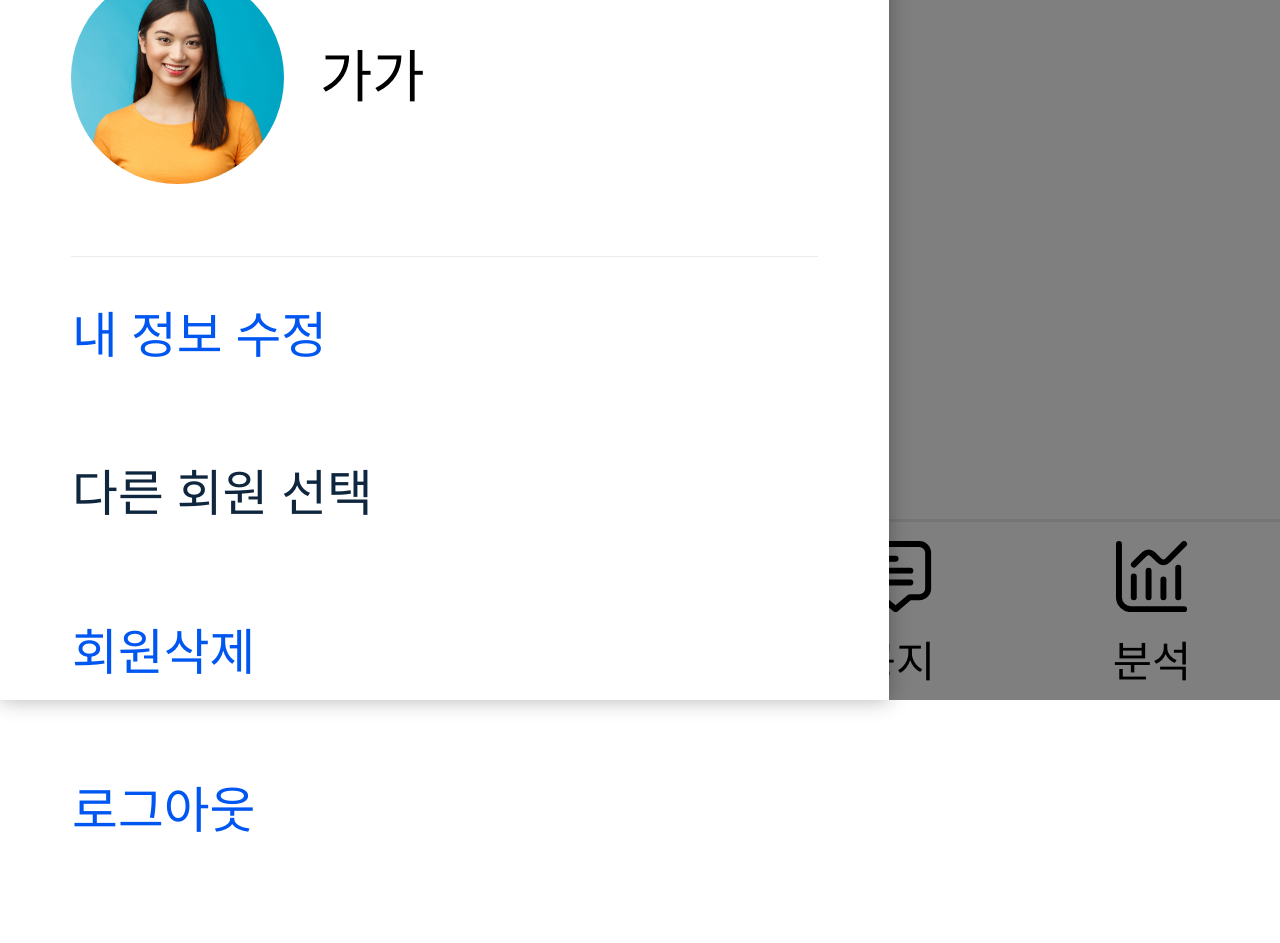
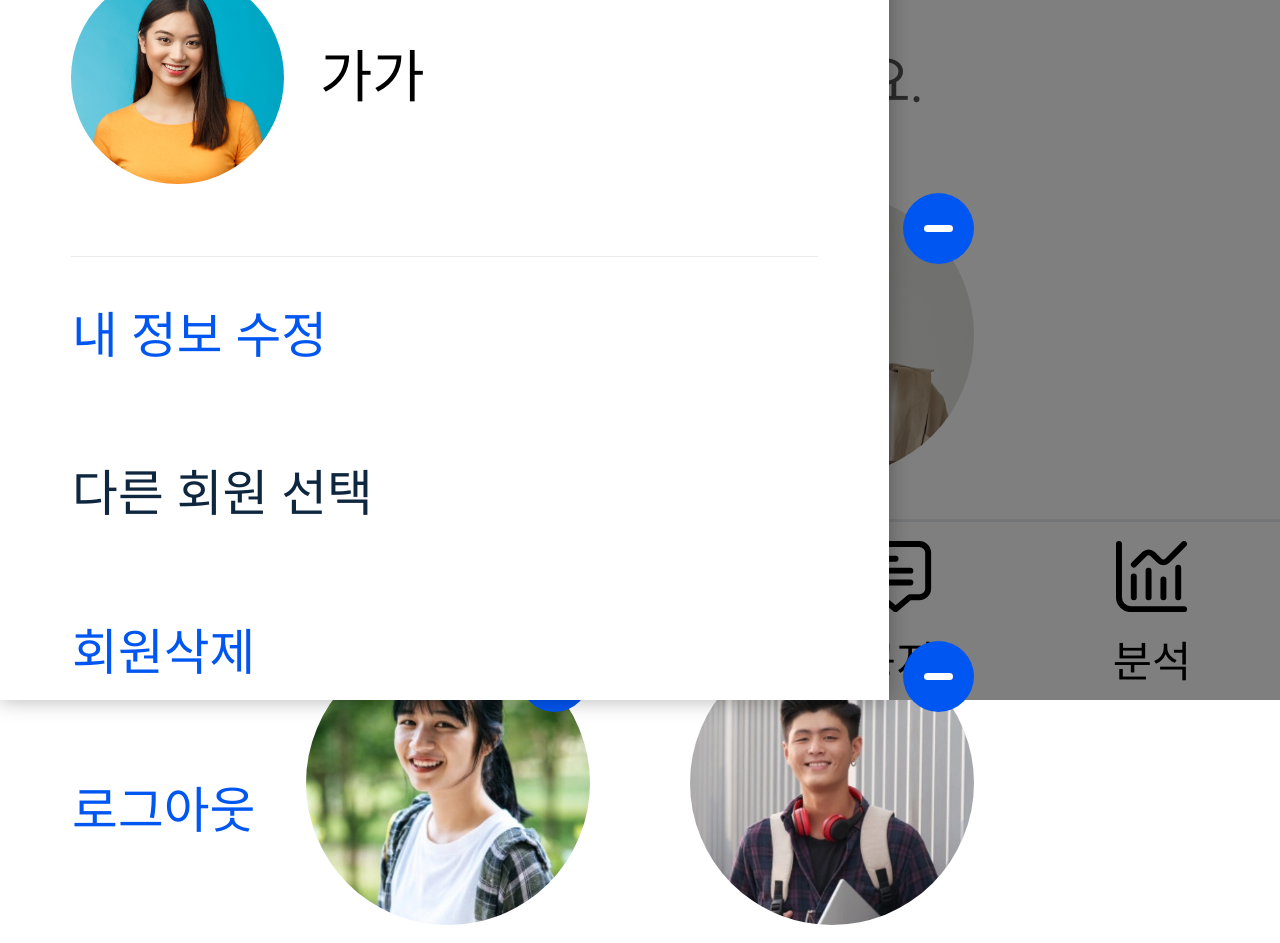
Before and after one commit to off-echoi/project-drill, a React (Create React App) app: page /memberDelete in a window 1280 px wide. Before the commit this address led to /. Shown: the part 100-1043 px from the top of the page. Before the commit the page ends 800 px from the top, so only its background shows below. Built offline with nearby package versions, Linux system fonts and the light colour scheme.

Commit message:
[Add] 회원 삭제 페이지 추가

```diff
--- /dev/null
+++ b/src/pages/00_Members/MemberDelete.tsx
@@ -0,0 +1,104 @@
+/** @jsxImportSource @emotion/react */
+import { css } from '@emotion/react'
+import COLORS from '@constants/colors'
+import { memo, useCallback } from 'react'
+import { Avatar, Button, Typo } from '@components/index'
+import ProfileImage1 from '@assets/profile01.jpg'
+import ProfileImage3 from '@assets/profile03.jpg'
+import ProfileImage4 from '@assets/profile04.jpg'
+import ProfileImage5 from '@assets/profile05.jpg'
+
+function MemberDelete() {
+  const deleteMembers = useCallback((name) => {
+    const response = window.confirm(`${name}회원을 삭제하시겠습니까?`)
+    if (response) {
+      alert(`${name}회원이 삭제되었습니다.`)
+    } else {
+      alert(`회원 삭제 페이지로 돌아갑니다.`)
+    }
+  }, [])
+  return (
+    <div css={style}>
+      <Typo type="text" addClassName="text">
+        삭제할 회원을 고르세요.
+      </Typo>
+      <ul className="member_list_wrap">
+        <li className="member_list">
+          <Avatar name="김회원">
+            <img src={ProfileImage1} alt="이미지" />
+          </Avatar>
+          <button className="btn_delete" onClick={() => deleteMembers('김회원')}>
+            <span className="hidden">김회원 삭제</span>
+          </button>
+        </li>
+        <li className="member_list">
+          <Avatar name="박원">
+            <img src={ProfileImage3} alt="이미지" />
+          </Avatar>
+          <button className="btn_delete" onClick={() => deleteMembers('박원')}>
+            <span className="hidden">박원 삭제</span>
+          </button>
+        </li>
+        <li className="member_list">
+          <Avatar name="이아름">
+            <img src={ProfileImage4} alt="이미지" />
+          </Avatar>
+          <button className="btn_delete" onClick={() => deleteMembers('이아름')}>
+            <span className="hidden">이아름 삭제</span>
+          </button>
+        </li>
+        <li className="member_list">
+          <Avatar name="공진원">
+            <img src={ProfileImage5} alt="이미지" />
+          </Avatar>
+          <button className="btn_delete" onClick={() => deleteMembers('공진원')}>
+            <span className="hidden">공진원 삭제</span>
+          </button>
+        </li>
+      </ul>
+    </div>
+  )
+}
+
+const style = css`
+  padding-top: 20rem;
+  .text {
+    margin-top: 20rem;
+  }
+  .member_list_wrap {
+    display: flex;
+    flex-wrap: wrap;
+    justify-content: space-around;
+    width: 60%;
+    margin: 0 auto;
+  }
+  .member_list {
+    position: relative;
+    margin-top: 20rem;
+  }
+  .btn_delete {
+    position: absolute;
+    z-index: 1;
+    width: 20rem;
+    height: 20rem;
+    background: ${COLORS.PrimaryBlue};
+    border-radius: 100%;
+    top: 0;
+    right: 0;
+    line-height: 0;
+    &:before {
+      content: '';
+      position: absolute;
+      left: 50%;
+      top: 50%;
+      display: block;
+      width: 8rem;
+      height: 2rem;
+      margin: -1rem 0 0 -4rem;
+      border-radius: 10rem;
+      background: #fff;
+    }
+  }
+`
+
+export default memo(MemberDelete)
--- a/src/pages/index.tsx
+++ b/src/pages/index.tsx
@@ -1,5 +1,6 @@
 // 공통
 import Common from './00_Common/Common'
+import MemberDelete from './00_Members/MemberDelete'
 // 회원, 클래스 선택 화면
 import Members from './00_Members/Members'
 // 회원 정보
@@ -33,6 +34,12 @@ const Routes: IRoutes[] = [
     title: '관리 회원 선택',
     path: '/members',
     component: Members,
+    exact: true,
+  },
+  {
+    title: '관리 회원 삭제',
+    path: '/memberDelete',
+    component: MemberDelete,
     exact: true,
   },
   {
```
